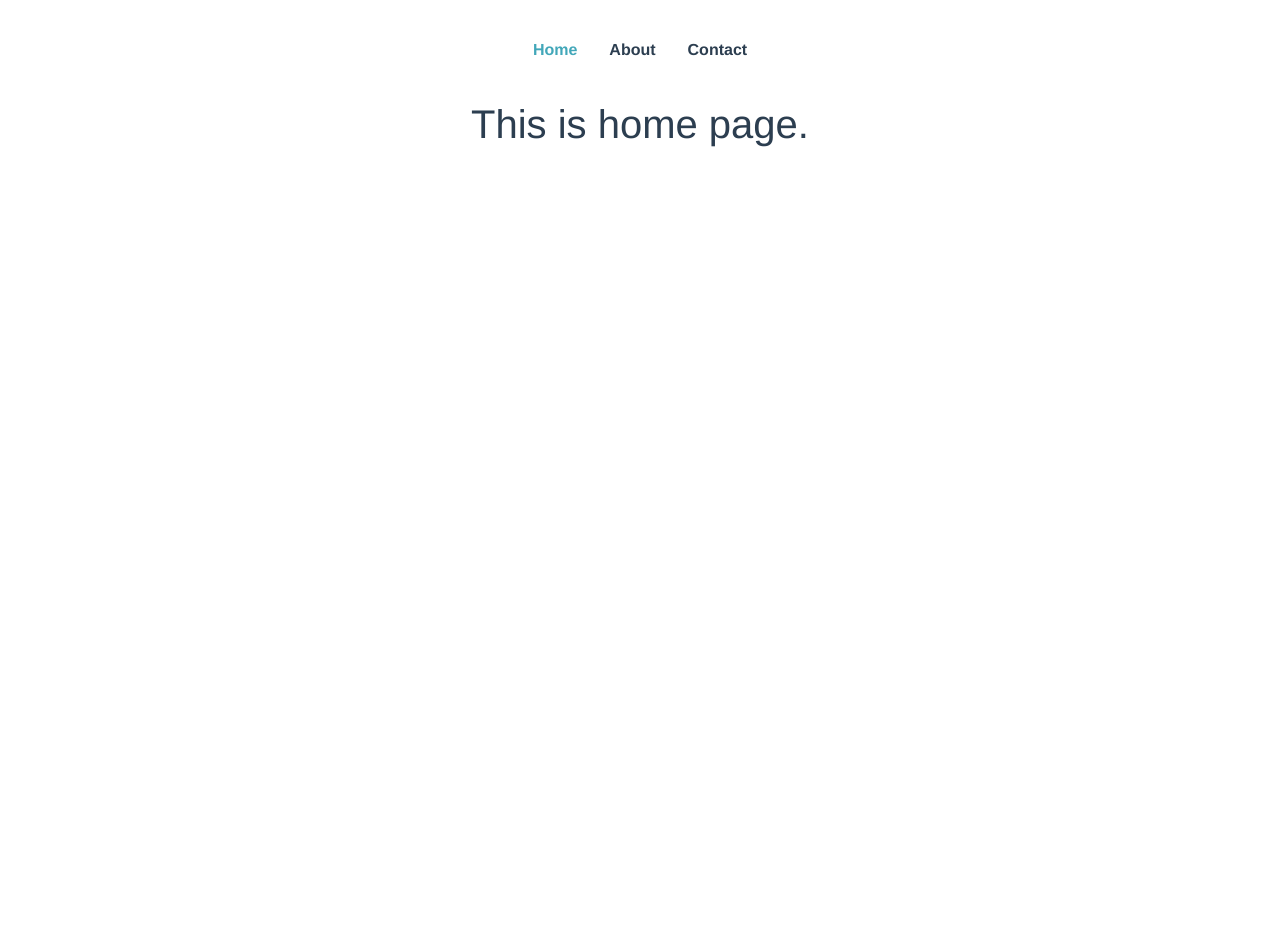
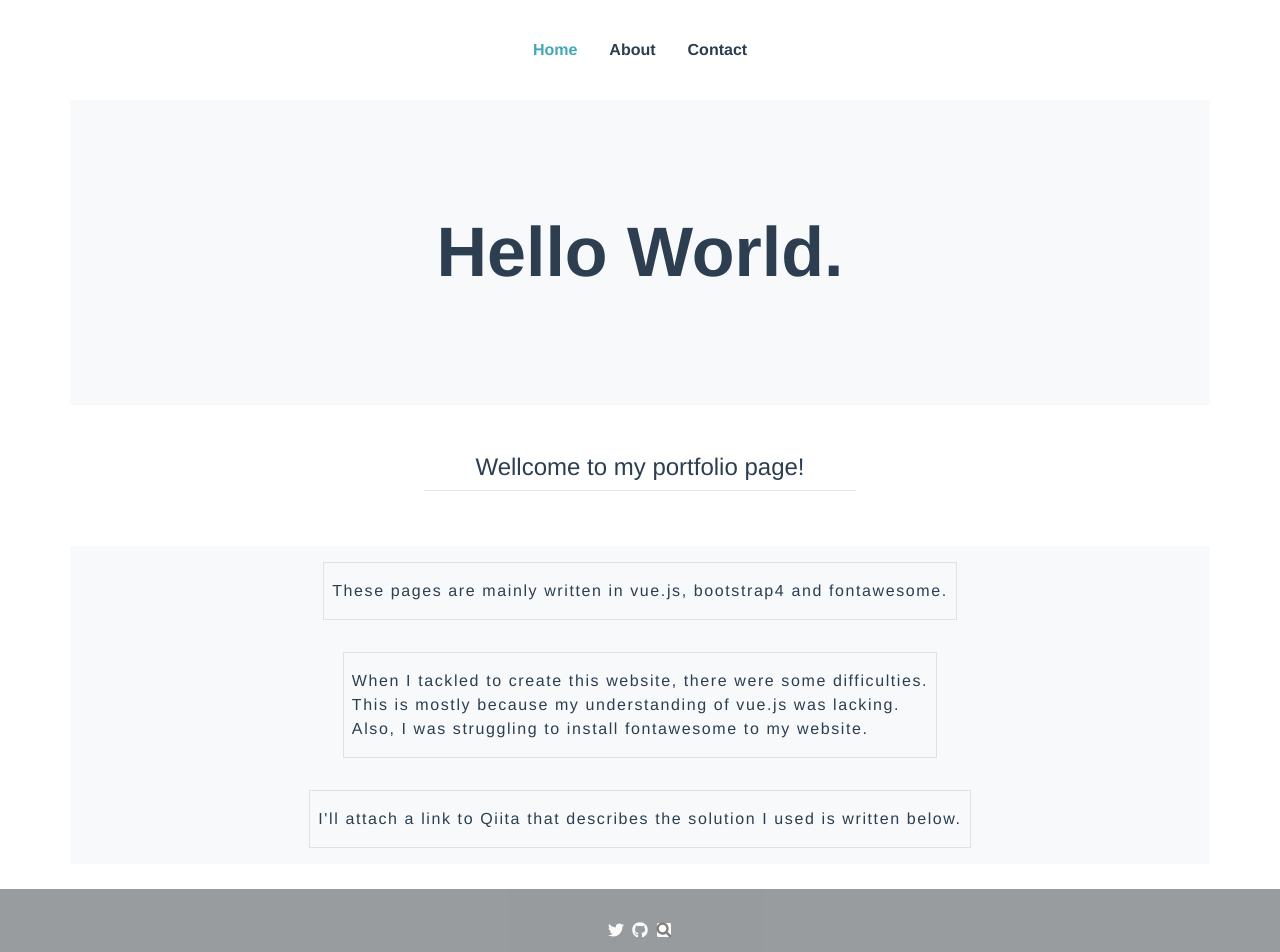
Before and after one commit to General0917/Portfolio-vue, a Vue app: page / in a window 1280 px wide. Shown: the top 952 px of the page. Before the commit the page ends 800 px from the top, so only its background shows below. Built offline with nearby package versions, Linux system fonts and the light colour scheme.

Commit message:
Add fontawesome

```diff
--- a/package.json
+++ b/package.json
@@ -8,6 +8,11 @@
     "lint": "vue-cli-service lint"
   },
   "dependencies": {
+    "@fortawesome/fontawesome-svg-core": "^1.2.25",
+    "@fortawesome/free-brands-svg-icons": "^5.11.2",
+    "@fortawesome/free-regular-svg-icons": "^5.11.2",
+    "@fortawesome/free-solid-svg-icons": "^5.11.2",
+    "@fortawesome/vue-fontawesome": "^0.1.7",
     "bootstrap-vue": "^2.0.0-rc.19",
     "core-js": "^2.6.5",
     "vue": "^2.6.10",
--- a/src/App.vue
+++ b/src/App.vue
@@ -1,7 +1,8 @@
 <template>
   <div id="app">
-      <my-header></my-header>
+    <my-header/>
     <router-view/>
+    <my-footer/>
   </div>
 </template>
 
@@ -28,10 +29,12 @@
 </style>
 <script>
 import myHeader from './components/myHeader.vue';
+import myFooter from './components/myFooter.vue';
 export default {
   name: 'App',
   components: {
-    myHeader
+    myHeader,
+    myFooter
   }
 }
-</script>>
+</script>
--- /dev/null
+++ b/src/components/myFooter.vue
@@ -0,0 +1,21 @@
+<template>
+  <div id="nav" class="footer bg-dark">
+    <a href="https://twitter.com/shunya39836817" class="mx-1">
+      <font-awesome-icon :icon="['fab','twitter']" class="text-light"/>
+    </a>
+    <a href="https://github.com/shunyaendoh1215" class="mx-1">
+      <font-awesome-icon :icon="['fab','github']" class="text-light"/>
+    </a>
+    <a href="https://qiita.com/shunyaendoh" class="mx-1">
+      <font-awesome-layers>
+        <font-awesome-icon :icon="['fas','square']" class="text-light"/>
+        <font-awesome-icon :icon="['fas','search']" transform="shrink-1" :style="{ color: 'black' }" />
+      </font-awesome-layers>
+    </a>
+  </div>
+</template>
+<style>
+.footer {
+  opacity: 0.5;
+}
+</style>
--- a/src/main.js
+++ b/src/main.js
@@ -5,6 +5,19 @@ import './plugins/bootstrap-vue'
 import App from './App.vue'
 import router from './router'
 
+import { library } from '@fortawesome/fontawesome-svg-core'
+import { fas } from '@fortawesome/free-solid-svg-icons'
+import { far } from '@fortawesome/free-regular-svg-icons'
+import { fab } from '@fortawesome/free-brands-svg-icons'
+import { FontAwesomeIcon, FontAwesomeLayers, FontAwesomeLayersText } from '@fortawesome/vue-fontawesome'
+Vue.component('font-awesome-icon', FontAwesomeIcon)
+Vue.component('font-awesome-layers', FontAwesomeLayers)
+Vue.component('font-awesome-layers-text', FontAwesomeLayersText)
+
+library.add(fas, far, fab)
+
+Vue.component('font-awesome-icon', FontAwesomeIcon)
+
 Vue.config.productionTip = false
 
 new Vue({
--- a/src/views/About.vue
+++ b/src/views/About.vue
@@ -1,5 +1,10 @@
 <template>
   <div class="about">
-    <h1>This is an about page.</h1>
+    <div class="top container bg-light">
+      About Me.
+    </div>
+    <div class="bottom">
+      <div class="bar"></div>
+    </div>
   </div>
 </template>
--- a/src/views/Contact.vue
+++ b/src/views/Contact.vue
@@ -1,5 +1,10 @@
 <template>
   <div class="contact">
-    <h1>This is a contact page.</h1>
+    <div class="top container bg-light">
+      Contact Me.
+    </div>
+    <div class="bottom">
+
+    </div>
   </div>
 </template>
--- a/src/views/Home.vue
+++ b/src/views/Home.vue
@@ -1,9 +1,44 @@
 <template>
-  <div class="home">
-    <h1>This is home page.</h1>
+<div class="home">
+  <div class="top container bg-light">
+    Hello World.
   </div>
+  <div class="bottom">
+    <div class="mt-5 h4">
+      Wellcome to my portfolio page!
+    </div>
+    <hr class="mb-5 mt-0 d-inline-block mx-auto" style="width: 27em;">
+    <div class="container bg-light">
+      <div class="my-3 py-3 px-2 txt border">
+        These pages are mainly written in vue.js,  bootstrap4 and fontawesome.
+      </div>
+      <div class="my-3 py-3 px-2 txt border">
+        When I tackled to create this website, there were some difficulties.<br>
+        This is mostly because my understanding of vue.js was lacking.<br>
+        Also, I was struggling to install fontawesome to my website.
+      </div>
+      <div class="my-3 py-3 px-2 txt border">
+        I'll attach a link to Qiita that describes the solution I used is written below.
+      </div>
+    </div>
+  </div>
+</div>
 </template>
-
+<style>
+  .top {
+    font-size: 70px;
+    padding: 100px 0;
+    font-weight: bold;
+  }
+  .bottom {
+    margin-bottom: 25px;
+  }
+  .txt {
+    display: inline-block;
+    letter-spacing: .1em;
+    text-align: start;
+  }
+</style>
 <script>
 // @ is an alias to /src
 
```
Also changed, not shown: src/components/myHeader.vue (line endings or trailing spaces), 1 other file (tests, documents, lock files or other folders).
